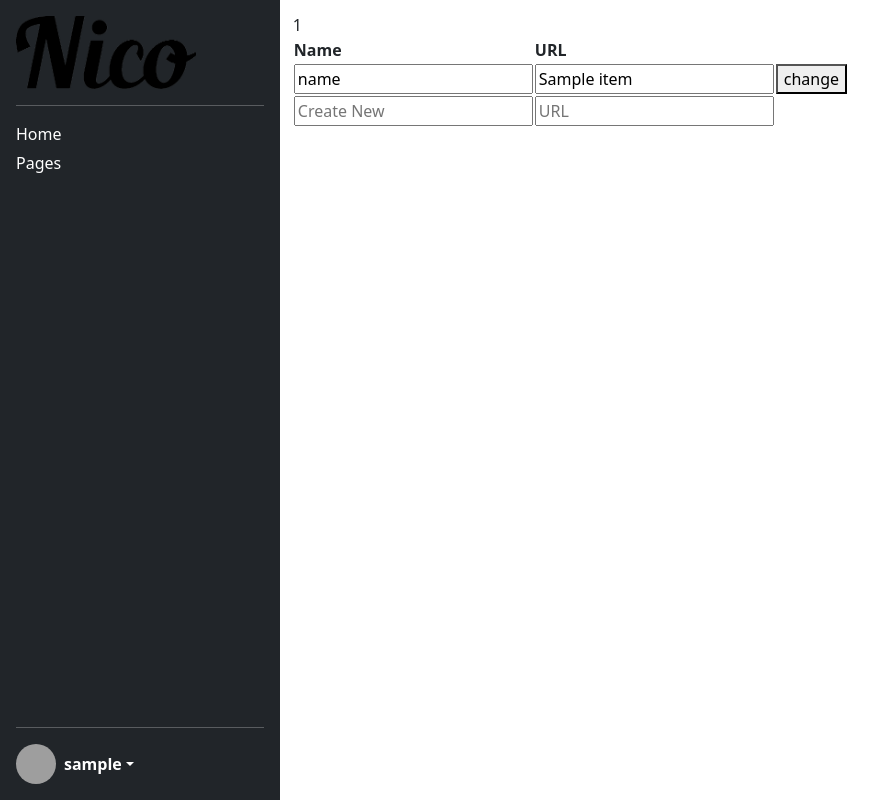
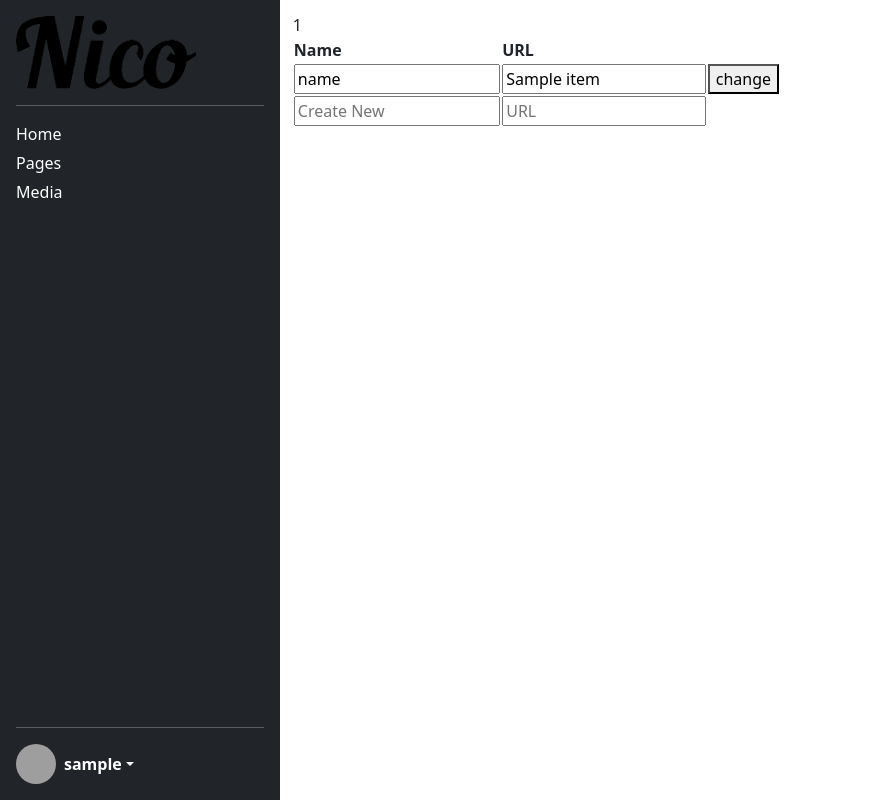
Before and after one commit to NicoM77/PyCms, a Flask app: template templates/cms/header_edit.html in a window 1280 px wide. Shown: the whole page, without its empty margins (0-894 px from the left). Run offline with Flask 3, Linux system fonts and the light colour scheme; the template is opened without the code that fills it: most values are stand-ins (such as "Sample title", 1, 10 or a date in 2020); lists and menus that the app fills with data are empty; some libraries are stand-ins or nearby versions; grey boxes are pictures that could not be loaded.

Commit message:
feat: start with media tab

```diff
--- a/main.py
+++ b/main.py
@@ -1,8 +1,11 @@
-from flask import Flask, render_template, abort, request, url_for, redirect, session, send_file, jsonify, Response
+from flask import Flask, render_template, abort, request, send_from_directory, url_for, redirect, session, send_file, jsonify, Response
 import json, requests, datetime, manager, os, random
 
 application = Flask(__name__)
 application.secret_key = os.urandom(128).hex()
+
+UPLOAD_FOLDER = 'static/images/upload'
+application.config['UPLOAD_FOLDER'] = UPLOAD_FOLDER
 
 @application.route("/")
 @application.route("/<path:page>")
@@ -95,6 +98,13 @@ def edit_cms_header():
         return render_template("cms/header_edit.html", user_data = manager.get_user_data(session["username"]), module_content = module_content, pages =pages)
     else:
         return redirect("/login")
+@application.route("/cms/media/<path:pfad>")
+def media(pfad="/"):
+    # if authorited():
+    module_content, pages, module_templates = get_json()
+    return render_template("cms/cms_media.html", user_data = manager.get_user_data(session["username"]), module_content = module_content, pages =pages)
+    # else:
+    #     return redirect("/login")
 @application.route("/logout")
 def logout():
     if "username" in session and "session_token" in session:
@@ -105,8 +115,6 @@ def logout():
         manager.temp_add_hash(username, "logout")
         return redirect("/")
     return redirect("/")
-
-
 @application.route("/login",methods = ["GET","POST"])
 def login():
     if request.method == "POST":
@@ -150,8 +158,6 @@ def api_header_change():
         return jsonify({"message": "ERROR"}), 400
     except Exception as e:
          return jsonify({"message": str(e)}), 400
-
-
 @application.route("/api/change/", methods=["POST"])
 def api_change():
     module_content, pages, module_templates = get_json()
@@ -250,7 +256,17 @@ def api_delete():
         return jsonify({"message": "ERROR"}), 400
     except Exception as e:
          return jsonify({"message": str(e)}), 400
-
+@application.route('/api/upload', methods=['POST'])
+def upload_file():
+    if request.method == 'POST':
+        if 'file' not in request.files:
+            return jsonify({"message": "ERROR"}), 400
+        file = request.files['file']
+        if file.filename == '':
+            return jsonify({"message": "ERROR"}), 400
+        if file:
+            file.save(os.path.join(application.config['UPLOAD_FOLDER'], file.filename))
+            return jsonify({"message": "succesful"}), 200
 @application.route("/restart")
 def restart():
     open("restart", "w")
--- a/templates/cms/cms_sidebar.html
+++ b/templates/cms/cms_sidebar.html
@@ -39,8 +39,13 @@
                 <li>
             {% endfor %}
           </ul>
+
       </div>
-
+      <a style="color: white; text-decoration: none;" href="/cms/media">
+        <div style="font-size: 16px; display: flex;">
+          <i class="fa-solid fa-photo-film"></i><span style="align-self: center;"> Media</span>
+        </div>
+      </a>
 
     </div>
 
--- a/templates/cms/header_edit.html
+++ b/templates/cms/header_edit.html
@@ -21,20 +21,21 @@
                         });
     }
 </script>
-<table id="table_header">
+
+<table id="table_header" style="width: 50%;">
     <thead>
         <tr>
-          <th>Name</th>
-          <th>URL</th>
+          <th style="width: 50%;">Name</th>
+          <th style="width: 50%;">URL</th>
         </tr>
     </thead>
-    <tbody>
+    <tbody >
 {% for item in pages["Header"]["list"] %}
     {% for key in item.keys() %}
     {{count}}
-        <tr>
-            <th><input id="header_name_{{key}}" type="text" value="{{key}}"></th>
-            <th><input id="header_url_{{key}}" type="text" value="{{item[key]}}"></th>
+        <tr >
+            <th><input style="width: 100%;" id="header_name_{{key}}" type="text" value="{{key}}"></th>
+            <th><input style="width: 100%;" id="header_url_{{key}}" type="text" value="{{item[key]}}"></th>
             <th><button id="header_submit_{{key}}" type="submit">change</button></th>
         </tr>
         <script>
@@ -42,13 +43,17 @@
         </script>
     {%endfor%}
 {% endfor %}
-<tr>
-    <th><input class="header_create_new" type="text" placeholder="Create New"></th>
-    <th><input type="text" placeholder="URL"></th>
+<tr >
+    <th><input style="width: 100%;" class="header_create_new" type="text" placeholder="Create New"></th>
+    <th><input style="width: 100%;" type="text" placeholder="URL"></th>
     <th></th>
 </tr>
 </tbody>
 </table>
+<!-- <div style="display: flex; width: 50%; justify-content: space-evenly;">
+    <h4>Header background-color</h4> <input type="color">
+</div> -->
+
 <script>
     document.querySelector(".header_create_new").addEventListener('input', create_new)
 
```
Also changed, not shown: templates/cms/cms_media.html (added, +9 -0 lines).
